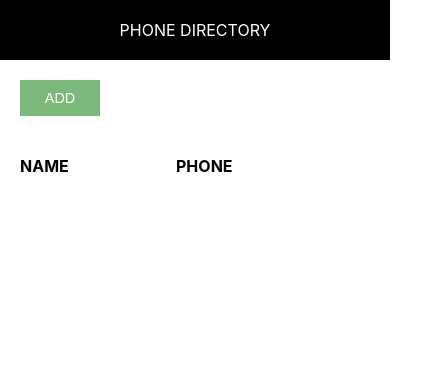
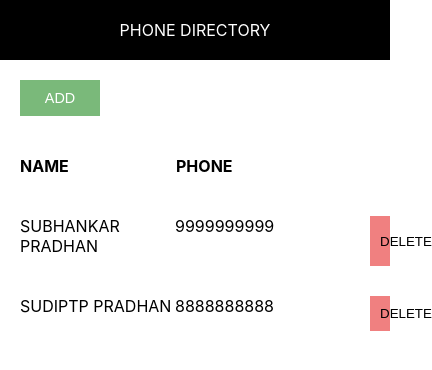
Before and after one commit to SubhankarPradhan88/phone-directory, a React (Create React App) app: page / in a window 390 px wide. Shown: the top 370 px of the page, 432 px wide, since content can reach past the window. Built offline with nearby package versions, Linux system fonts and the light colour scheme.

Commit message:
Added ‘PhoneDirectory’ as smart component, renamed ‘App’ as ‘ShowSubscribers’ and converted ‘AddSubscribers’ and ‘ShowSubscribers’ as dumb components

```diff
--- a/src/AddSubscriber.js
+++ b/src/AddSubscriber.js
@@ -16,6 +16,12 @@
         state[e.target.name] = e.target.value;
         this.setState(state);
     }
+    onFormSubmitted = (e) => {
+        e.preventDefault();
+        this.props.addSubscriberHandler(this.state);
+        this.setState({id: 0, name: '', phone: ''});
+    }
+
     render() {
         const {name, phone} = this.state;
         return (
@@ -23,8 +29,7 @@
                 <Header heading="Add Subscriber" />
                 <div className="component-body-container">
                     <button className="custom-btn">Back</button>
-
-                    <form className="subscriber-form">
+                    <form className="subscriber-form" onSubmit={this.onFormSubmitted.bind(this)}>
                         <label htmlFor="name" className="label-control">Name: </label><br/>
                         <input id="name" type="text" className="input-control" name="name" onChange={this.inputChangedHandler} /><br/><br/>
                         <label htmlFor="phone" className="label-control">Phone: </label><br/>
@@ -35,7 +40,6 @@
                             <span className="subscriber-info">Name: {name}</span><br/>
                             <span className="subscriber-info">Phone: {phone}</span><br/>
                         </div>
-
                         <button type="submit" className="custom-btn add-btn">Add</button>
                     </form>
                 </div>
--- a/src/Header.js
+++ b/src/Header.js
@@ -1,5 +1,5 @@
 import React from 'react';
-import './App.css';
+import './common/common.css';
 
 export const Header = function(props) {
     return (
--- /dev/null
+++ b/src/PhoneDirectory.js
@@ -0,0 +1,40 @@
+import React, {Component} from 'react';
+import AddSubscriber from './AddSubscriber';
+import ShowSubscribers from './ShowSubscribers';
+
+class PhoneDirectory extends React.Component {
+    constructor(props) {
+        super(props);
+        this.state = {
+            subscribersList: [{
+                id: 1,
+                name: 'Subhankar Pradhan',
+                phone: '9999999999'
+            },
+            {
+                id: 2,
+                name: 'Sudiptp Pradhan',
+                phone: '8888888888'
+            }]
+        }
+    }
+    addSubscriber = (newSubscriber) => {
+        let subscribersList = this.state.subscribersList;
+        if(subscribersList.length > 0) {
+            newSubscriber.id = subscribersList[subscribersList.length - 1].id + 1;
+        }else {
+            newSubscriber.id = 1;
+        }
+        subscribersList.push(newSubscriber);
+        this.setState({subscribersList});
+        console.log(this.state.subscribersList);
+    }
+    render() {
+        return(
+            // <AddSubscriber addSubscriberHandler={this.addSubscriber} />
+            <ShowSubscribers subscribersList = {this.state.subscribersList} />
+        )
+    }
+}
+
+export default PhoneDirectory;
--- a/src/App.css
+++ b/src/ShowSubscribers.css
@@ -1,10 +1,3 @@
-.header {
-    text-align: center;
-    padding: 20px;
-    background: #000;
-    color: #fff;
-    text-transform: uppercase;
-}
 .infoWrapper {
     width: 80%;
     margin: 20px;
--- a/src/App.js
+++ b/src/ShowSubscribers.js
@@ -1,34 +1,14 @@
 import React, { Component } from 'react';
 
 import Header from './Header';
+import './ShowSubscribers.css';
 
-class App extends Component {
-  constructor() {
-    super();
-    this.state = {
-      subscribersListToShow: []
-    }
+class ShowSubscribers extends React.Component {
+  constructor(props) {
+    super(props);
   }
   render() {
     // Subscribers data list
-    let subscribers = [
-      {
-        id: 1,
-        name: "Shilpa Bhat",
-        phone: "8888888888"
-      },
-      {
-        id: 2,
-        name: "Srishti Gupta",
-        phone: "9999999999"
-      },
-      {
-        id: 3,
-        name: "Subhankar Pradhan",
-        phone: "10000000000"
-      }
-    ];
-
     return (
       <div className="container">
         <Header heading="Phone Directory"/>
@@ -39,7 +19,7 @@
           <span>Name</span>
           <span>Phone</span>
         </div>
-        {(this.state.subscribersListToShow && this.state.subscribersListToShow.length > 0) && this.state.subscribersListToShow.map(sub => {
+        {(this.props.subscribersList && this.props.subscribersList.length > 0) && this.props.subscribersList.map(sub => {
           return (
             <div className="grid-container">
               <div className="infoWrapper" key={sub.id}>
@@ -53,4 +33,4 @@
     );
 }};
 
-export default App;
+export default ShowSubscribers;
--- a/src/common/common.css
+++ b/src/common/common.css
@@ -18,3 +18,10 @@
     background: #7ab97a;
     color: #fff;
 }
+.header {
+    text-align: center;
+    padding: 20px;
+    background: #000;
+    color: #fff;
+    text-transform: uppercase;
+}
--- a/src/index.js
+++ b/src/index.js
@@ -1,14 +1,16 @@
 import React from 'react';
 import ReactDOM from 'react-dom';
 import './index.css';
-import App from './App';
+import './common/common.css';
+import ShowSubscribers from './ShowSubscribers';
 import reportWebVitals from './reportWebVitals';
 import AddSusbscriber from './AddSubscriber';
-import './common/common.css';
+import PhoneDirectory from './PhoneDirectory';
+
 
 ReactDOM.render(
   <React.StrictMode>
-    <App />
+    <PhoneDirectory />
   </React.StrictMode>,
   document.getElementById('root')
 );
```
